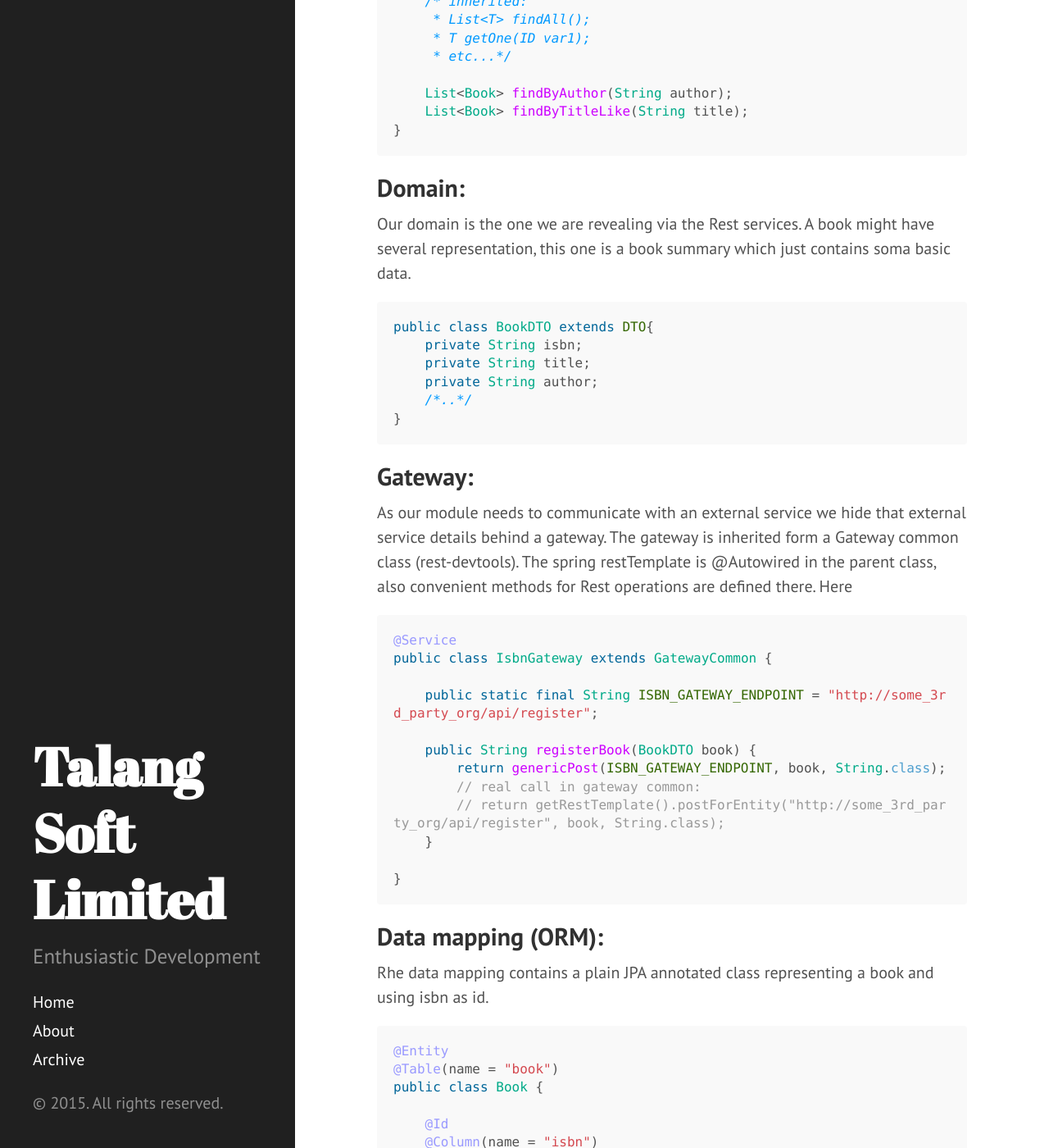
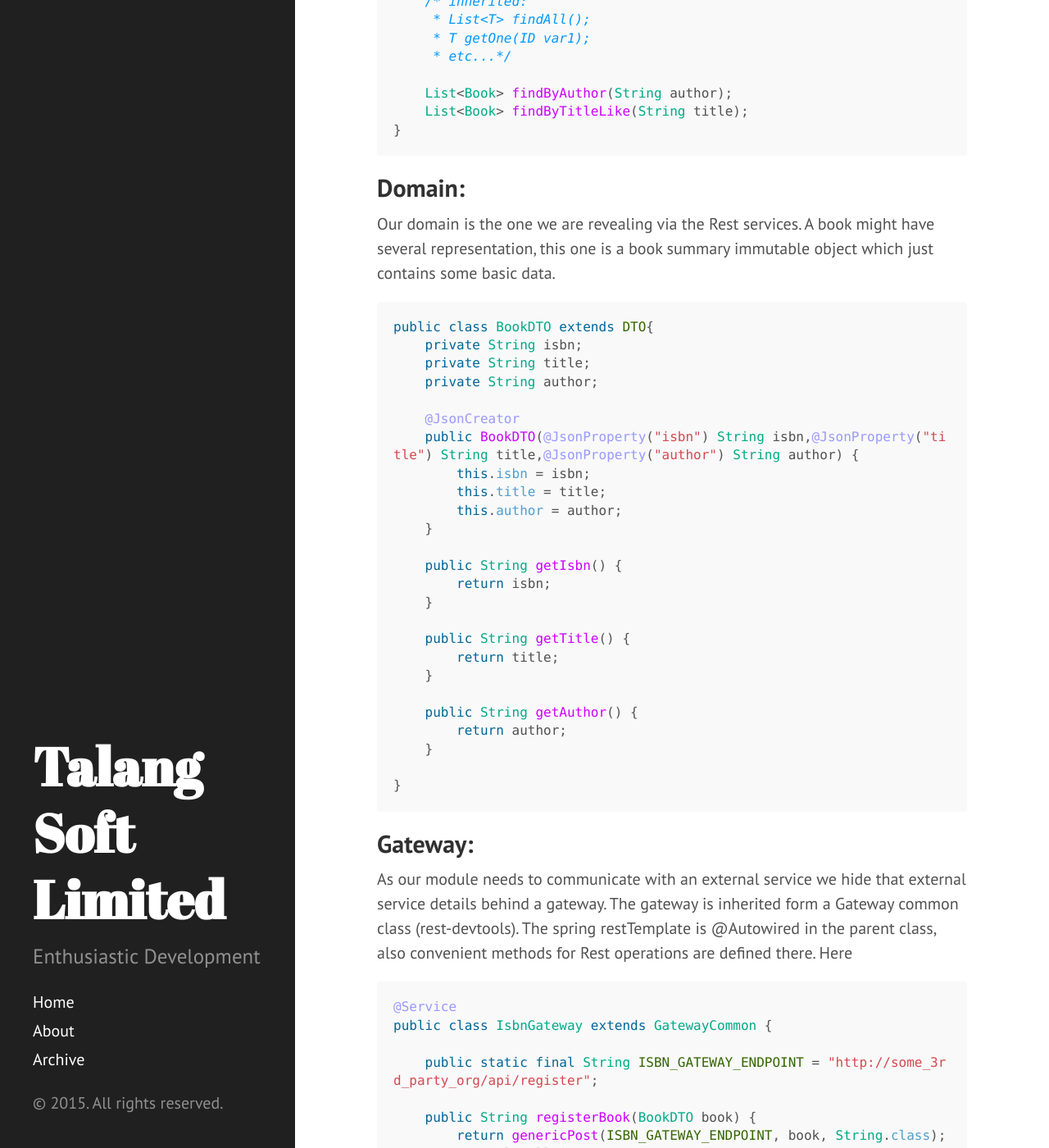
Before and after one commit to timeamolnar/tamaslang.github.io, a Jekyll site: the page built from _posts/2015-02-21-module_architecture.md, in a window 1280 px wide and 1400 px high, scrolled down 4094 px. Shown: the whole window at 82% size. Built offline with Jekyll 4.4.1, drawn with Linux system fonts in a browser that asks for light colours; Markdown is read by kramdown in place of the engine named in the settings; comment, search, counter and statistics services are not loaded; some of the changed text lies outside the part shown.

Commit message:
change DTO to immutable, fix typo

````diff
--- a/_posts/2015-02-21-module_architecture.md
+++ b/_posts/2015-02-21-module_architecture.md
@@ -125,14 +125,33 @@ public interface BookRepository extends JpaRepository<Book,String> {
 
 ## Domain:
 Our domain is the one we are revealing via the Rest services. A book might have several representation,
-this one is a book summary which just contains soma basic data.
+this one is a book summary immutable object which just contains some basic data.
 
 ```java
 public class BookDTO extends DTO{
     private String isbn;
     private String title;
     private String author;
-    /*..*/
+
+    @JsonCreator
+    public BookDTO(@JsonProperty("isbn") String isbn,@JsonProperty("title") String title,@JsonProperty("author") String author) {
+        this.isbn = isbn;
+        this.title = title;
+        this.author = author;
+    }
+
+    public String getIsbn() {
+        return isbn;
+    }
+
+    public String getTitle() {
+        return title;
+    }
+
+    public String getAuthor() {
+        return author;
+    }
+
 }
 ```
 
@@ -158,7 +177,7 @@ public class IsbnGateway extends GatewayCommon {
 ```
 
 ## Data mapping (ORM):
-Rhe data mapping contains a plain JPA annotated class representing a book and using isbn as id.
+The data mapping contains a plain JPA annotated class representing a book and using isbn as id.
 
 ```java
 @Entity
````
